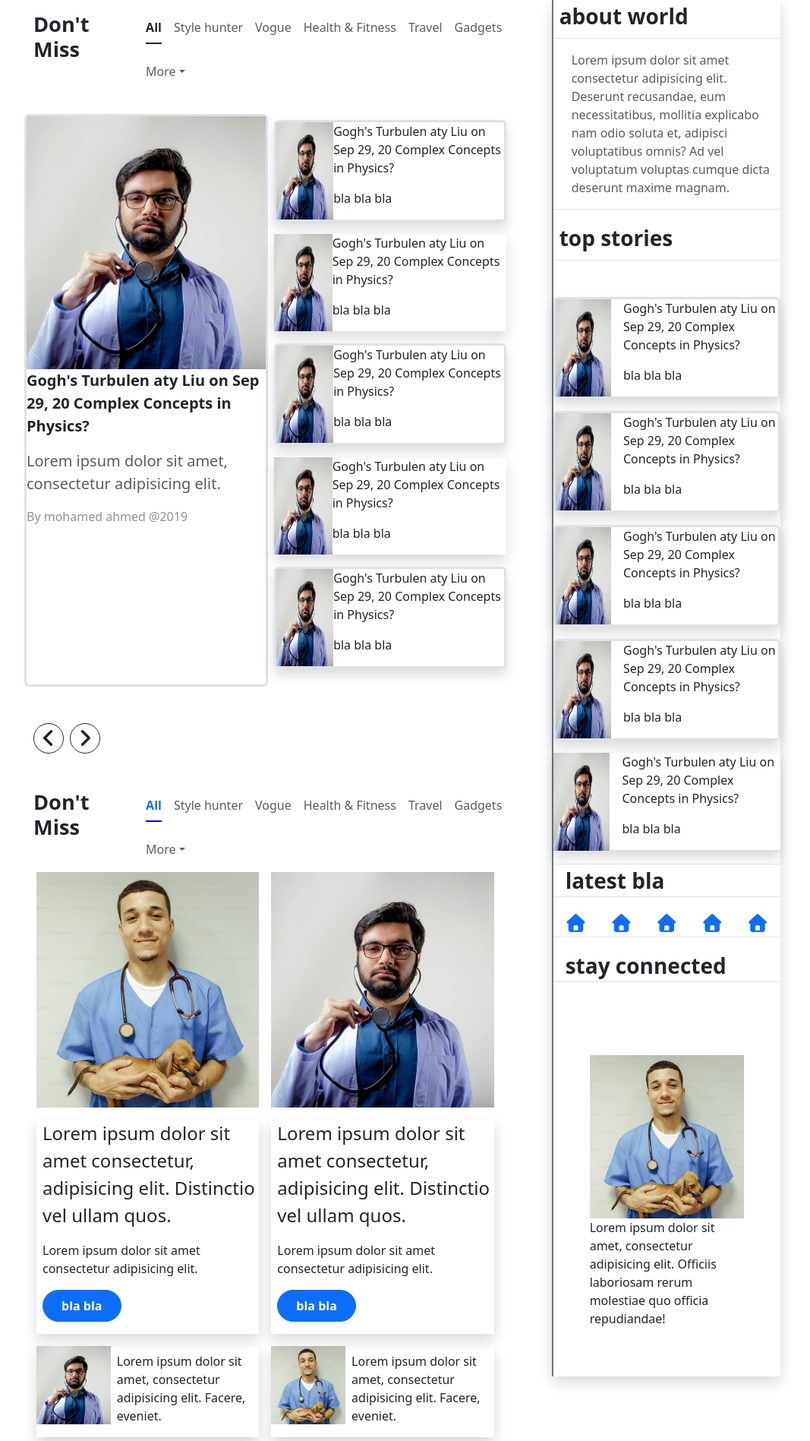
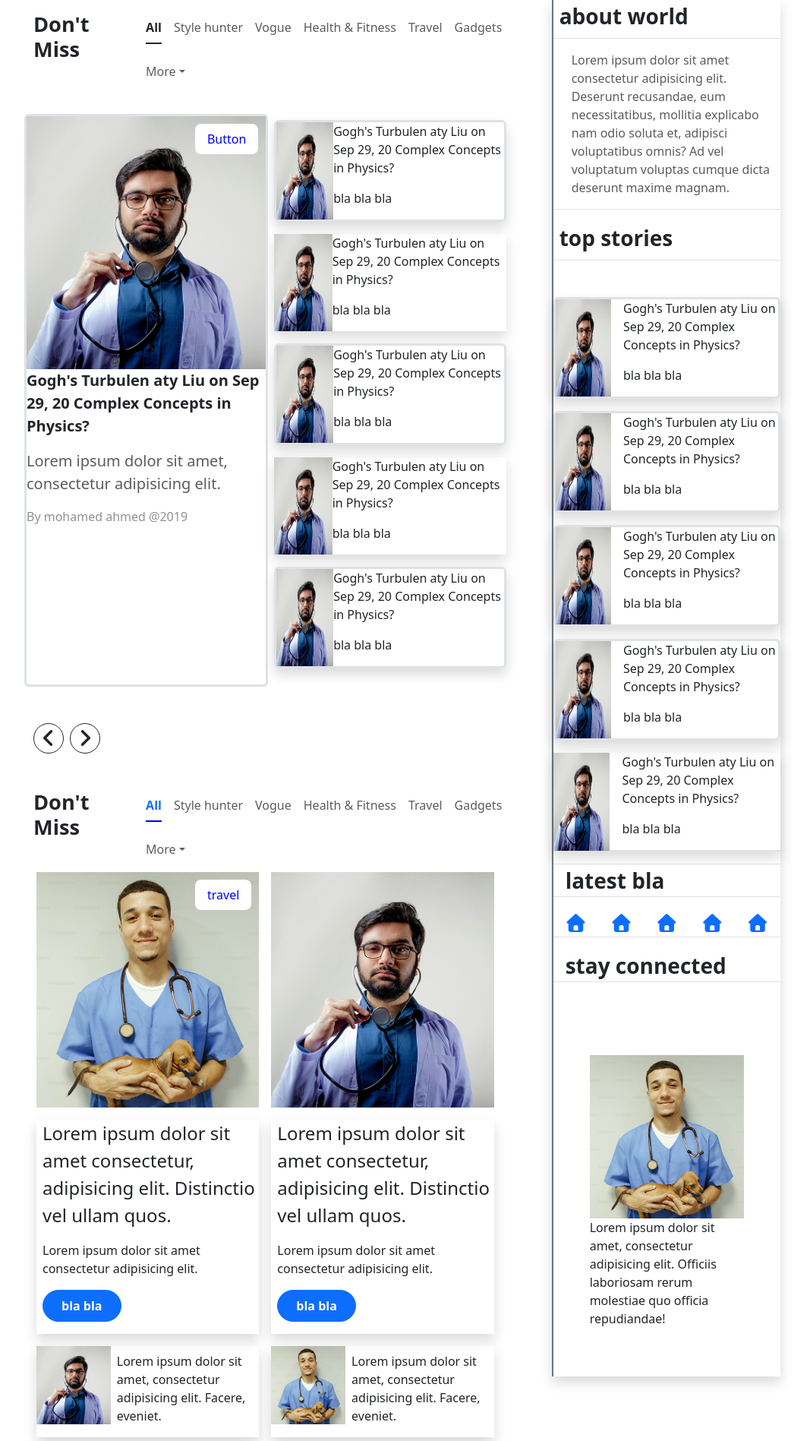
Before and after one commit to Moataz-Mohamed01/NTI, a plain HTML site: page boot-1/index.html in a window 1280 px wide. Shown: the top 1897 px of the page at 76% size, without its empty margins (112-1179 px from the left). Drawn offline with nearby package versions, Linux system fonts and the light colour scheme; files that its build step writes are made by us from their sources.

Commit message:
index.html

```diff
--- a/boot-1/index.html
+++ b/boot-1/index.html
@@ -65,7 +65,7 @@
 
             <div class="row">
               <div
-                class="col-lg-6 col-md-6 col-sm-12 border border-3 rounded p-0"
+                class="col-lg-6 col-md-6 col-sm-12 border border-3 rounded p-0  position-relative  "
               >
                 <img
                   class="w-100"
@@ -82,6 +82,7 @@
                 <p class="text-body-tertiary flex text-start">
                   By mohamed ahmed @2019
                 </p>
+                  <button style="position: absolute; top: 10px; right: 10px; background: #fff; color: blue; border: none; padding: 8px 16px; border-radius: 8px; z-index: 2;">Button</button>
               </div>
               <div class="col-lg-6 col-md-6 col-sm-12 p-sm-2">
                 <div class="d-flex mb-3 border border-3 border- rounded shadow">
@@ -213,7 +214,7 @@
               </div>
               <div class="row gx-4">
                 <div class="col-lg-6 col-md-6 col-sm-12 mt-2 g-0 ps-3">
-                  <div>
+                  <div class="position-relative">
                     <img
                       src="aassets/img/unsplash_eGbmOTQxF04.png"
                       class="w-100"
@@ -233,9 +234,11 @@
                         >bla bla</a
                       >
                     </div>
+                    <button style="position: absolute; top: 10px; right: 10px; background: #fff; color: blue; border: none; padding: 8px 16px; border-radius: 8px; z-index: 2;">travel</button>
                   </div>
+
                   <div class="d-flex mt-3 shadow">
-                    <div class="col-4 g-5">
+                    <div class="col-4 g-5 position-relative">
                       <img
                         class="w-100"
                         src="aassets/img/unsplash_E6Vo_4i-3Xg.png"
@@ -248,6 +251,7 @@
                         elit. Facere, eveniet.
                       </p>
                     </div>
+
                   </div>
                   <div class="d-flex mt-2 shadow">
                     <div class="col-4 g-5">
```
